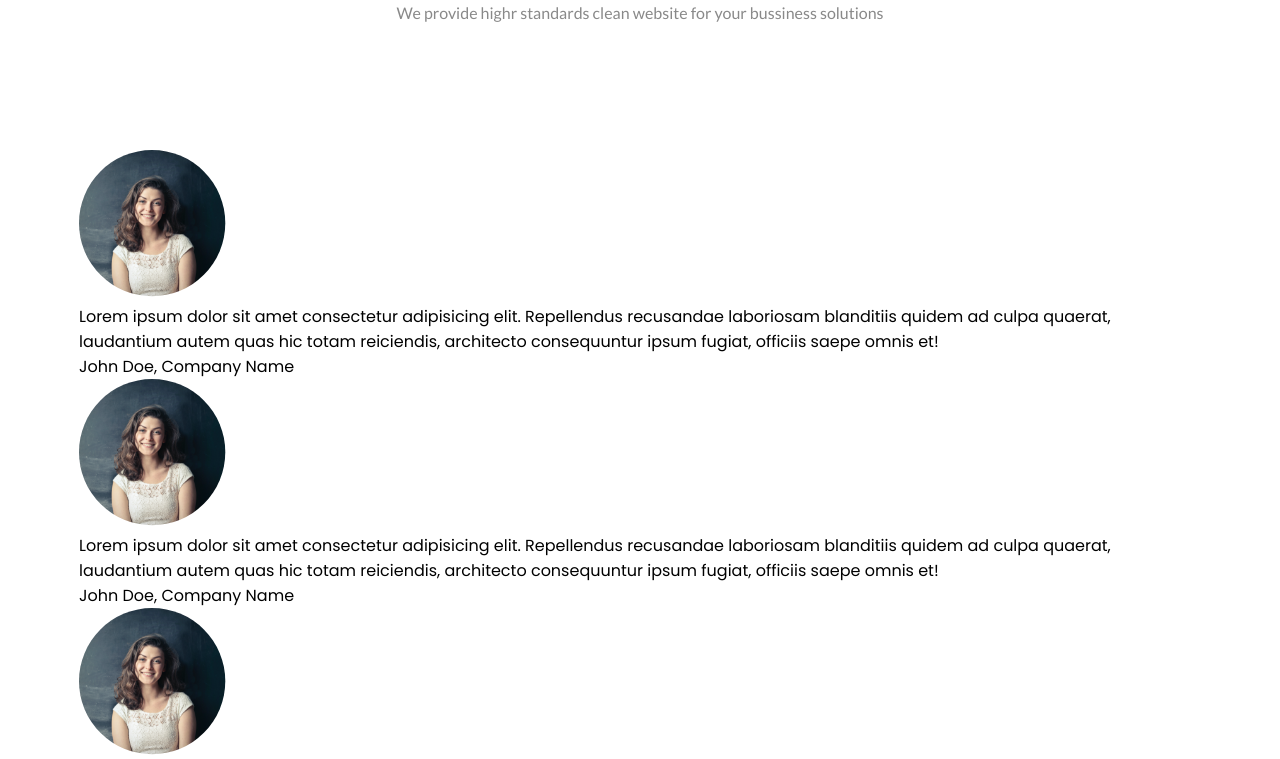
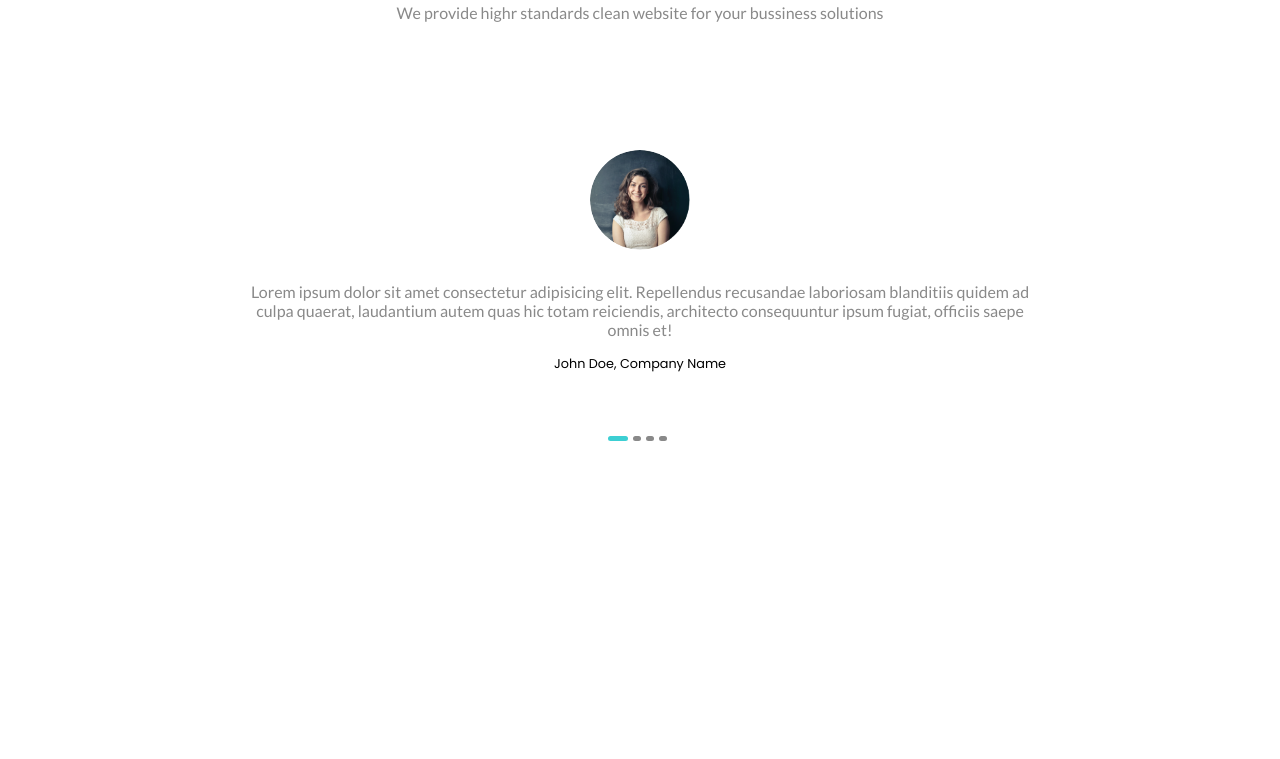
Before and after one commit to Miszamm/mm-portfolio, a plain HTML site: page index.html in a window 1280 px wide. Shown: the part 2747-3506 px from the top of the page. After the commit the page ends 3289 px from the top, so only its background shows below. Drawn offline with nearby package versions, Linux system fonts and the light colour scheme.

Commit message:
added slick and styled Slick Slider

```diff
--- a/css/style.css
+++ b/css/style.css
@@ -243,3 +243,56 @@ section.freelancer p {
     margin-bottom: 2rem;
     font-family: 'Lato', sans-serif;
 }
+
+section.reviews .slider .slide img {
+    width: 100px;
+    height: 100px;
+    border-radius: 50%;
+    object-fit: cover;
+    margin-bottom: 2rem;
+}
+
+section.reviews .slider .slide {
+    text-align: center;
+    display: flex;
+    align-items: center;
+    flex-direction: column;
+    padding: 0 10rem;
+}
+
+section.reviews .slider .slide p {
+    font-family: 'Lato', sans-serif;
+    color: var(--ternary);
+    margin-bottom: 1rem;
+}
+
+section.reviews .slider .slide span {
+    font-size: 0.8rem;
+}
+
+section.reviews .slider-dots .dots {
+    list-style-type: none;
+    display: flex!important;
+    justify-content: center;
+}
+
+section.reviews .slider-dots {
+    margin-top: 3rem;
+}
+
+section.reviews .slider-dots button {
+    font-size: 0;
+    width: 8px;
+    height: 5px;
+    margin-right: 0.3rem;
+    border: none;
+    outline: none;
+    background: var(--ternary);
+    border-radius: 50px;
+    cursor: pointer;
+}
+
+section.reviews .dots li.slick-active button {
+    background: var(--primary);
+    width: 20px;
+}
--- a/index.html
+++ b/index.html
@@ -171,12 +171,12 @@
                         <span>John Doe, Company Name</span>
                 </div>
             </div>
+            <div class="slider-dots"></div>
         </div>
     </section>
 
     <script type="text/javascript" src="//code.jquery.com/jquery-1.11.0.min.js"></script>
     <script type="text/javascript" src="//code.jquery.com/jquery-migrate-1.2.1.min.js"></script>
-    <script type="text/javascript" src="slick/slick.min.js"></script>
     <script src="./js/script.js"></script>
     <script type="text/javascript" src="//cdn.jsdelivr.net/npm/slick-carousel@1.8.1/slick/slick.min.js"></script>
 
--- a/js/script.js
+++ b/js/script.js
@@ -1,6 +1,9 @@
 $(document).ready(function(){
-    $('.slider').slicj({
-
+    $('.slider').slick({
+        arrows:false,
+        dots:true,
+        appendDots:'.slider-dots',
+        dotsClass:'dots'
     });
 
 });
```
